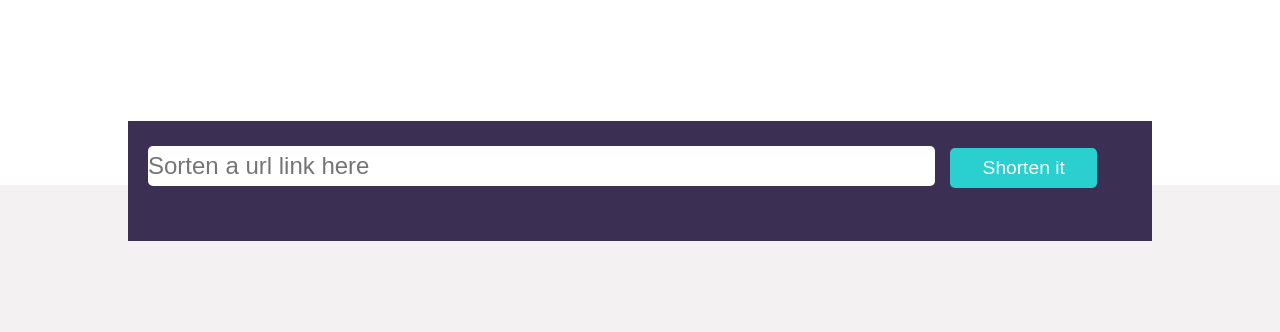
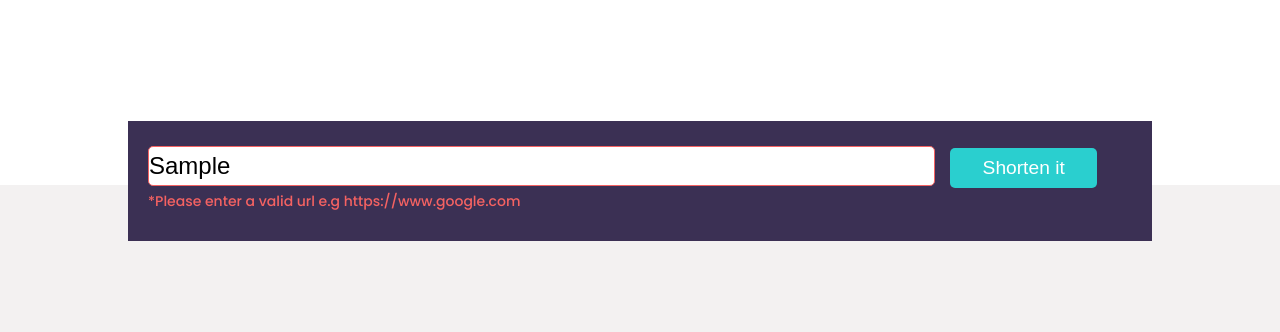
Before and after one commit to horler408/url_shortener, a plain HTML site: page index.html in a window 1280 px wide. Both pictures are taken after typing "Sample" into the empty fields and a click on the button "Shorten it". Shown: the part 455-787 px from the top of the page. Drawn offline with Linux system fonts and the light colour scheme.

Commit message:
Initial completion

```diff
--- a/css/style.css
+++ b/css/style.css
@@ -430,8 +430,8 @@ hr {
   position: absolute;
   top: 60px;
   color: hsl(0, 87%, 67%);
-  font-size: 10px;
-  text-align: center;
+  font-size: 0.5rem;
+  width: 100%;
 }
 
 @media only screen and (min-width: 420px) {
--- a/js/app.js
+++ b/js/app.js
@@ -60,11 +60,7 @@ var regex = new RegExp(expression);
 
 form.addEventListener('submit', (e) => {
   e.preventDefault()
-  if(input.value === '' && input.value.match(regex) === false) {
-    errorMsg.textContent = '*Please enter a valid url e.g https://www.google.com';
-    input.classList.add('error');
-    return
-  }else {
+  if(input.value !== '' && input.value.match(regex)) {
     errorMsg.textContent = '';
     input.classList.remove('error');
 
@@ -72,6 +68,11 @@ form.addEventListener('submit', (e) => {
     createResult()
 
     input.value = '';
+
+  }else {
+    errorMsg.textContent = '*Please enter a valid url e.g https://www.google.com';
+    input.classList.add('error');
+    return
   }
 
 
```
